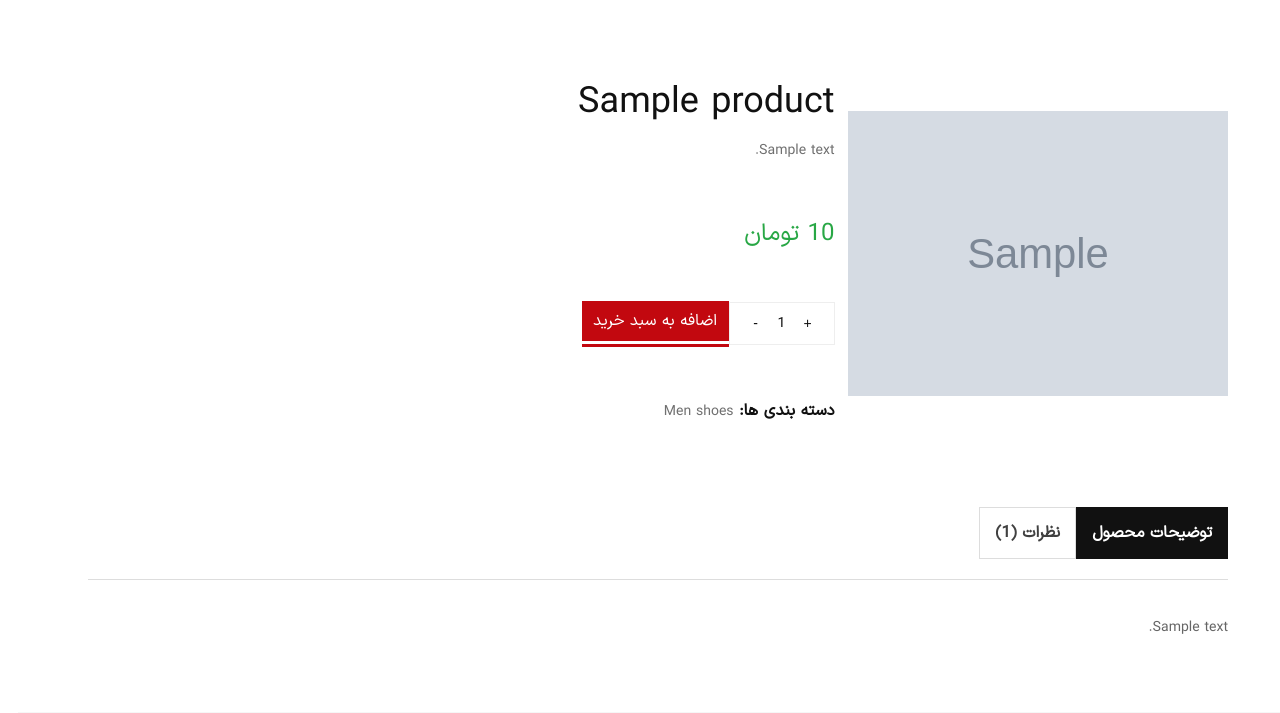
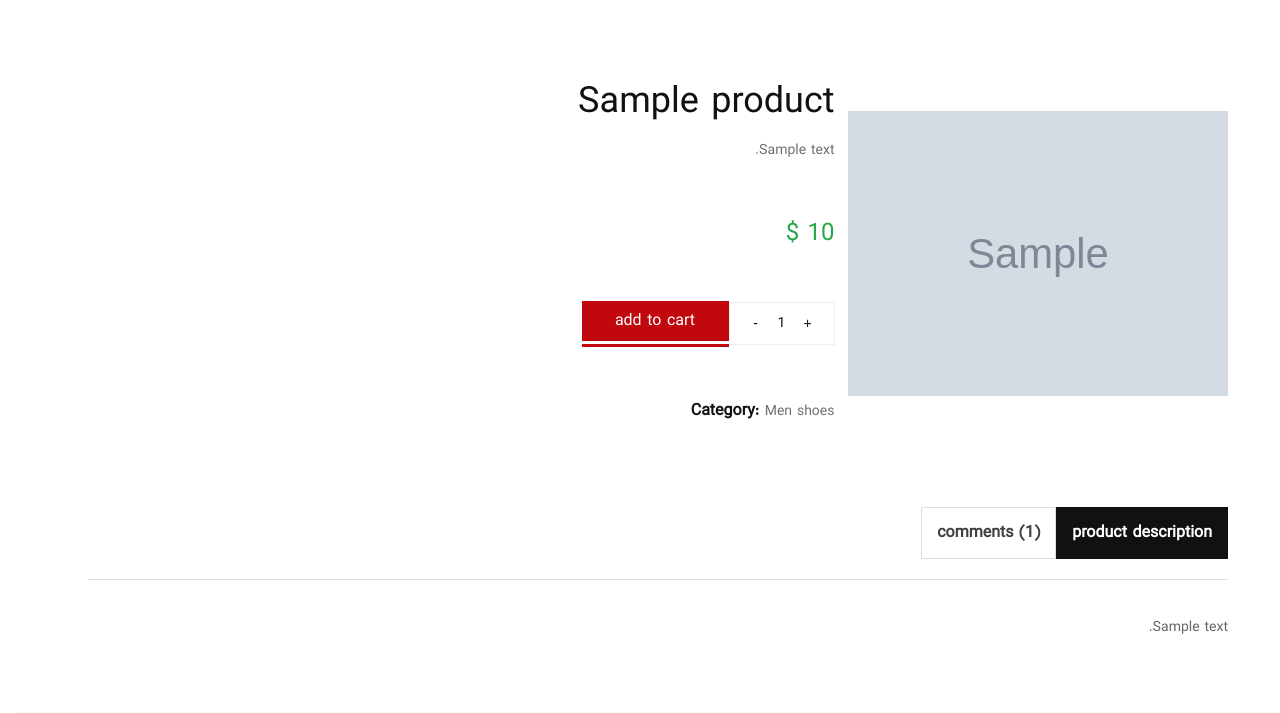
Before and after one commit to ErfanAshki/Store_project, a Django app: page /products/1/ in a window 1280 px wide. Shown: the part 103-816 px from the top of the page. Run offline with Django 5.2, Linux system fonts and the light colour scheme; tables that the repository leaves empty hold one stand-in row (values such as "Sample post"); grey boxes marked "Sample" are stand-in pictures; parts of the project's set-up code (start-up, migrations or seed data) failed here and were passed over; some libraries are stand-ins or nearby versions; some web fonts are replaced.

Commit message:
add block trans to templates an fix test_func bug in createview

```diff
--- a/products/templates/products/product_create.html
+++ b/products/templates/products/product_create.html
@@ -13,7 +13,7 @@
                     <div class="col-md-6 mb-sm--50">
                         <div class="login-box">
                             <h3 class="heading__tertiary mb--30">ساخت محصول جدید</h3>
-                            <form action="" method="post">
+                            <form action="" method="post" enctype="multipart/form-data">
                                 {% csrf_token %}
                                 {{ form|crispy }}
                                 <button type="submit" class="btn btn-primary mt-3">save</button>
--- a/products/templates/products/product_detail.html
+++ b/products/templates/products/product_detail.html
@@ -1,4 +1,6 @@
 {% extends '_base.html' %}
+
+{% load i18n %}
 
 {% load comment_tags %}
 
@@ -6,7 +8,7 @@
 
 {% load crispy_forms_tags %}
 
-{% block page_title %}{{ product.title }} page{% endblock page_title %}
+{% block page_title %}{{ product.title }} {% trans 'page' %}{% endblock page_title %}
 
 {% block content %}
 
@@ -28,7 +30,7 @@
                             <h3 class="product-title mb--20">{{ product.title }}</h3>
                             <p class="product-short-description mb--20">{{ product.body }}</p>
                             <div class="my-5 py-5 product-price-wrapper mb--25">
-                                <span class="money text-success">{{ product.price }} تومان</span>
+                                <span class="money text-success">{{ product.price }} {% trans '$' %}</span>
                             </div>
                             <div class="product-action d-flex align-items-sm-center align-content-center mb--30">
                                 <div class="quantity-wrapper d-flex justify-content-start">
@@ -39,11 +41,11 @@
                                 </div>
                                 <button type="button" class="btn btn-small btn-bg-red btn-color-white btn-hover-2"
                                         onclick="window.location.href='cart.html'">
-                                    اضافه به سبد خرید
+                                    {% translate 'add to cart' %}
                                 </button>
                             </div>
                             <div class="product-footer-meta mt-5 pt-5">
-                                <p><span class="m-0">دسته بندی ها:</span>
+                                <p><span class="m-0">{% trans 'category' %}:</span>
                                     {% if product.category == 'Women shoes' %}
                                         <a href="{% url 'product_women' %}">{{ product.category }}</a>
                                     {% else %}
@@ -51,7 +53,7 @@
                                     {% endif %}
                                 </p>
                                 {% if user.is_staff %}
-                                    <p><span class="m-0">تغییرات محصول:</span>
+                                    <p><span class="m-0">{% trans 'product changes' %}:</span>
                                         <a href="{% url 'product_update' product.id %}">Update</a> |
                                         <a href="{% url 'product_delete' product.id %}">Delete</a>
                                     </p>
@@ -66,11 +68,11 @@
                             <div class="nav nav-tabs product-data-tab__head" id="product-tab" role="tablist">
                                 <a class="m-0 product-data-tab__link nav-link active" id="nav-description-tab"
                                    data-toggle="tab" href="#nav-description" role="tab" aria-selected="true">
-                                    <span>توضیحات محصول</span>
+                                    <span>{% trans 'product description' %}</span>
                                 </a>
                                 <a class="m-0 product-data-tab__link nav-link" id="nav-reviews-tab" data-toggle="tab"
                                    href="#nav-reviews" role="tab" aria-selected="true">
-                                    <span>نظرات ({{ product.comments.all|active_comment|length }})</span>
+                                    <span>{% trans 'comments' %} ({{ product.comments.all|active_comment|length }})</span>
                                 </a>
                             </div>
                             <div class="tab-content product-data-tab__content" id="product-tabContent">
@@ -83,7 +85,7 @@
                                 <div class="tab-pane fade" id="nav-reviews" role="tabpanel"
                                      aria-labelledby="nav-reviews-tab">
                                     <div class="product-reviews">
-                                        <h3 class="review__title">{{ product.comments.all|active_comment|length }} نظر برای {{ product.title }}</h3>
+                                        <h3 class="review__title">{{ product.comments.all|active_comment|length }} {% trans 'comments for' %} {{ product.title }}</h3>
                                         <ul class="review__list">
                                             {% for comment in product.comments.all|active_comment %}
                                                 <li class="review__item">
@@ -118,12 +120,12 @@
                                             <div class="row">
                                                 <div class="border-top py-5 w-100"></div>
                                                 <div class="col-lg-8 m-auto">
-                                                    <span class="reply-title pull-right">نظر خود را بنویسید</span>
+                                                    <span class="reply-title pull-right">{% trans 'write your comment' %}</span>
                                                     <br>
                                                     <form class="mt-4" action="{% url 'product_comment' product.id %}" method="post">
                                                         {% csrf_token %}
                                                         {{ comment_form|crispy }}
-                                                        <input type="submit" value="submit">
+                                                        <input type="submit" value="{% trans 'submit' %}">
                                                     </form>
                                                 </div>
                                             </div>
--- a/products/views.py
+++ b/products/views.py
@@ -62,15 +62,11 @@ class CommentCreateView(generic.CreateView):
         return super().form_valid(form)
 
 
-class ProductCreateView(UserPassesTestMixin, generic.CreateView):
+class ProductCreateView(generic.CreateView):
     model = Product
-    fields = ['title', 'body', 'price', 'image']
+    fields = ['title', 'body', 'category', 'price', 'image', 'publisher']
     template_name = 'products/product_create.html'
     context_object_name = 'form'
-
-    def test_func(self):
-        obj = self.get_object()
-        return obj.publisher == self.request.user
 
 
 class ProductUpdateView(UserPassesTestMixin, generic.UpdateView):
```
Also changed, not shown: products/templates/products/product_list_categories.html (+5 -3 lines), products/templates/products/product_men_list.html (+5 -4 lines), products/templates/products/product_women_list.html (+5 -4 lines), media/shoes_pic/ef14a1883d4cd09e564b42acda32b168.jpg (added), media/shoes_pic/eminem1.png (added).
